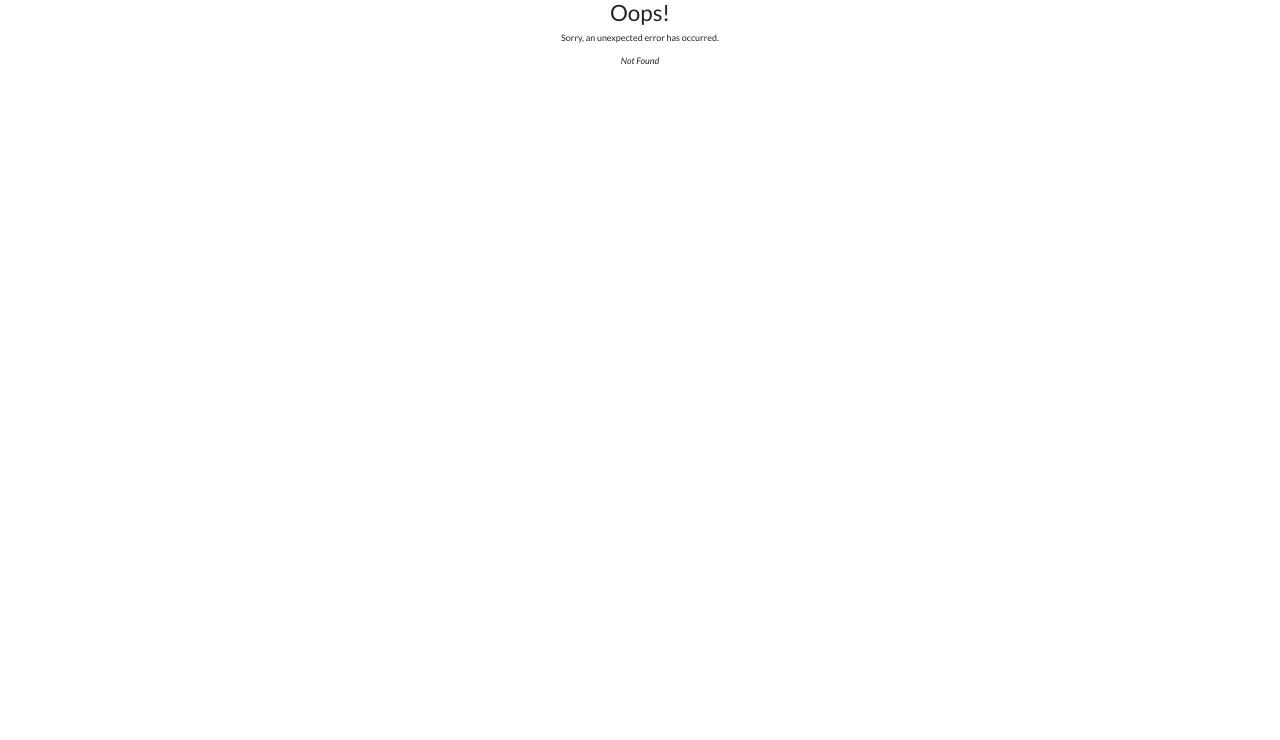
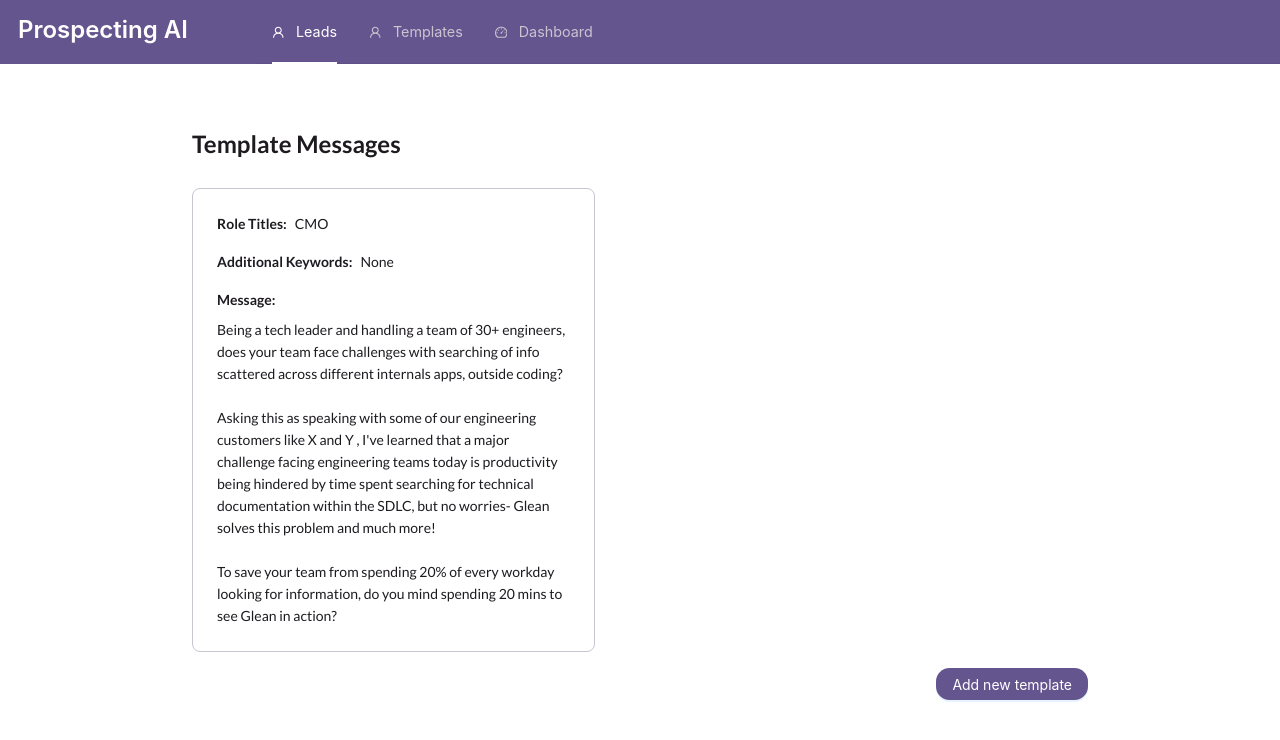
Before and after one commit to Userport-ai/prospecting-ai, a React (Create React App) app: page /templates in a window 1280 px wide. Before the commit this address had no page. Shown: the top 740 px of the page. Built offline with nearby package versions, Linux system fonts and the light colour scheme.

Commit message:
Made a new page with template messages
Have to add interactivity and also form for template creation.

```diff
--- a/src/App.js
+++ b/src/App.js
@@ -1,6 +1,6 @@
 import "./App.css";
 import { Layout } from "antd";
-import AppHeader from "./header";
+import AppHeader from "./app-header";
 import { Outlet } from "react-router-dom";
 
 const { Content } = Layout;
--- /dev/null
+++ b/src/all-templates.css
@@ -0,0 +1,38 @@
+#all-templates-outer {
+  width: 100%;
+  height: 100%;
+  display: flex;
+  justify-content: center;
+}
+
+#all-templates-outer-container {
+  width: 70%;
+  margin-top: 5%;
+  /* display: flex;
+  flex-direction: column; */
+}
+
+#all-templates-outer-container .ant-card {
+  width: 45%;
+  height: fit-content;
+  border: 1px solid var(--outline-variant);
+}
+
+#all-templates-outer-container .ant-typography {
+  font-family: "Lato";
+  color: var(--on-surface);
+}
+
+#all-templates-outer-container .card-key {
+  font-weight: 600;
+}
+
+#all-templates-outer-container .ant-btn {
+  width: fit-content;
+  background-color: var(--primary);
+  border-radius: 1.5rem;
+}
+
+#all-templates-outer-container .ant-btn:hover {
+  background-color: var(--hover-color);
+}
--- /dev/null
+++ b/src/all-templates.js
@@ -0,0 +1,59 @@
+import "./all-templates.css";
+import { Card, Flex, Typography, Button } from "antd";
+import { useNavigate } from "react-router-dom";
+
+const { Text, Title } = Typography;
+
+const templateMessage = `Being a tech leader and handling a team of 30+ engineers, does your team face challenges with searching of info scattered across different internals apps, outside coding?\n
+Asking this as speaking with some of our engineering customers like X and Y , I've learned that a major challenge facing engineering teams today is productivity being hindered by time spent searching for technical documentation within the SDLC, but no worries- Glean solves this problem and much more!\n
+To save your team from spending 20% of every workday looking for information, do you mind spending 20 mins to see Glean in action?`;
+
+function AllTemplates() {
+  const navigate = useNavigate();
+  function addLineBreaks(text) {
+    return text.split("\n").map((substr) => {
+      return (
+        <>
+          {substr}
+          <br />
+        </>
+      );
+    });
+  }
+
+  return (
+    <div id="all-templates-outer">
+      <Flex id="all-templates-outer-container" vertical={true} gap="middle">
+        <Title level={3}>Template Messages</Title>
+        <Card>
+          <Flex vertical={true} gap="middle">
+            <Flex vertical={false} gap="small">
+              <Text className="card-key">Role Titles:</Text>
+              <Text>CMO</Text>
+            </Flex>
+            <Flex vertical={false} gap="small">
+              <Text className="card-key">Additional Keywords:</Text>
+              <Text>None</Text>
+            </Flex>
+            <Flex vertical={true} gap="small">
+              <Text className="card-key">Message:</Text>
+              <Text>{addLineBreaks(templateMessage)}</Text>
+            </Flex>
+          </Flex>
+        </Card>
+        <Flex vertical={false} justify="flex-end">
+          <Button
+            type="primary"
+            htmlType="submit"
+            // TODO: change to use action and send data to server
+            onClick={() => navigate("/lead-result")}
+          >
+            Add new template
+          </Button>
+        </Flex>
+      </Flex>
+    </div>
+  );
+}
+
+export default AllTemplates;
--- a/src/header.js
+++ b/src/app-header.js
@@ -1,17 +1,24 @@
-import "./header.css";
+import "./app-header.css";
 import { Layout, Menu, Flex, Typography } from "antd";
 import { UserOutlined, DashboardOutlined } from "@ant-design/icons";
 import { useNavigate } from "react-router-dom";
+import { useState } from "react";
 
 const { Header } = Layout;
 const { Title } = Typography;
-const icp_key = "icp";
+const templates_key = "templates";
+const leads_key = "leads";
 const dashboard_key = "dashboard";
 
 const items = [
   {
-    label: "ICP",
-    key: icp_key,
+    label: "Leads",
+    key: leads_key,
+    icon: <UserOutlined />,
+  },
+  {
+    label: "Templates",
+    key: templates_key,
     icon: <UserOutlined />,
   },
   {
@@ -23,6 +30,7 @@ const items = [
 
 function AppHeader() {
   const navigate = useNavigate();
+  const [curMenuKey, setCurMenuKey] = useState(leads_key);
   return (
     <Header id="nav-header">
       <Flex id="nav-flex">
@@ -33,11 +41,14 @@ function AppHeader() {
           id="nav-menu"
           mode="horizontal"
           items={items}
-          selectedKeys={[icp_key]}
+          selectedKeys={[curMenuKey]}
           onClick={(e) => {
-            if (e.key === icp_key) {
-              // Navigate to default page.
-              navigate("/");
+            if (e.key === leads_key) {
+              setCurMenuKey(leads_key);
+              navigate("/leads");
+            } else if (e.key === templates_key) {
+              setCurMenuKey(templates_key);
+              navigate("/templates");
             }
           }}
         ></Menu>
```
Also changed, not shown: src/index.js (+10 -0 lines), src/app-header.css (renamed from src/header.css), 2 other files (tests, documents, lock files or other folders).
